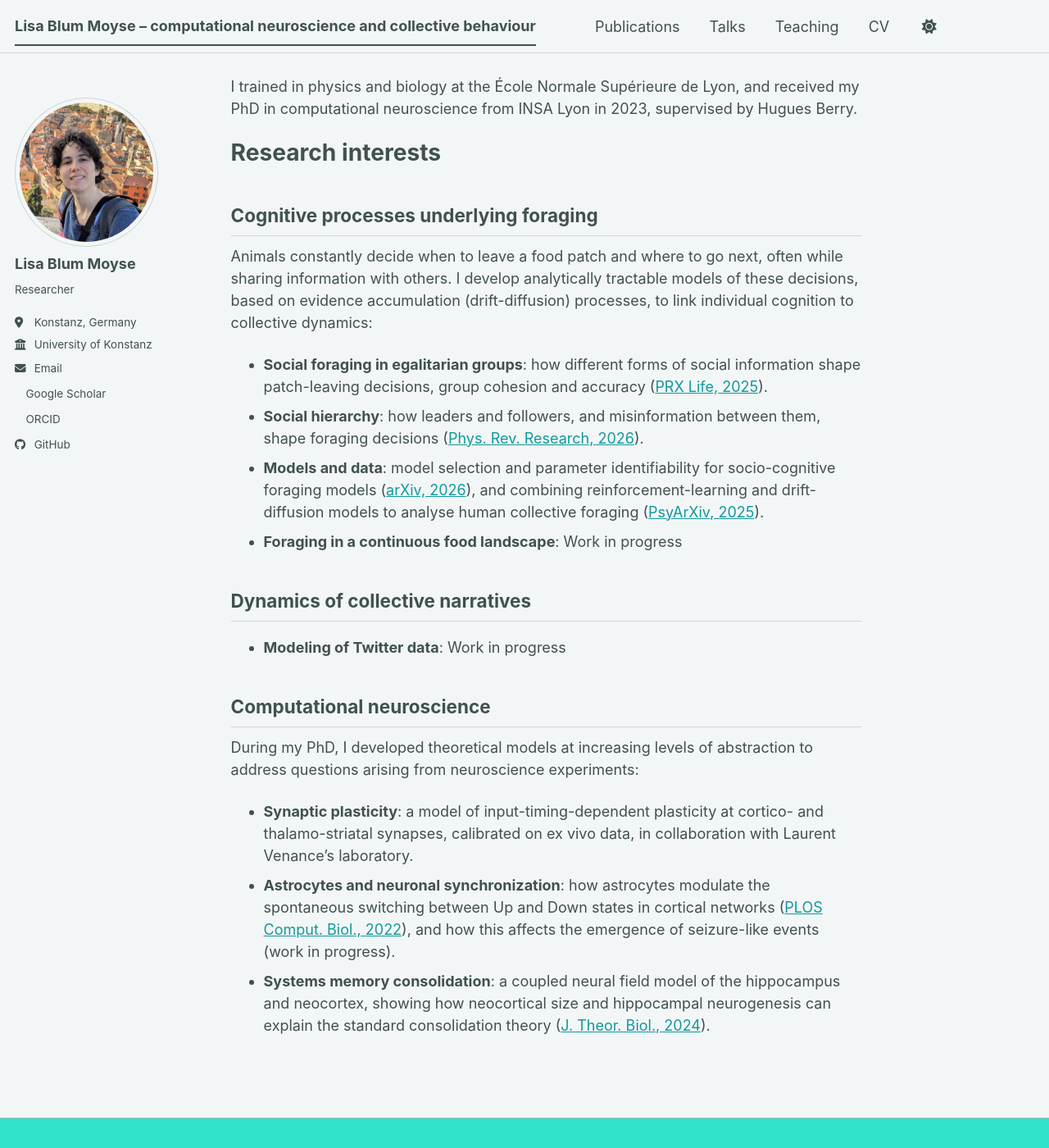
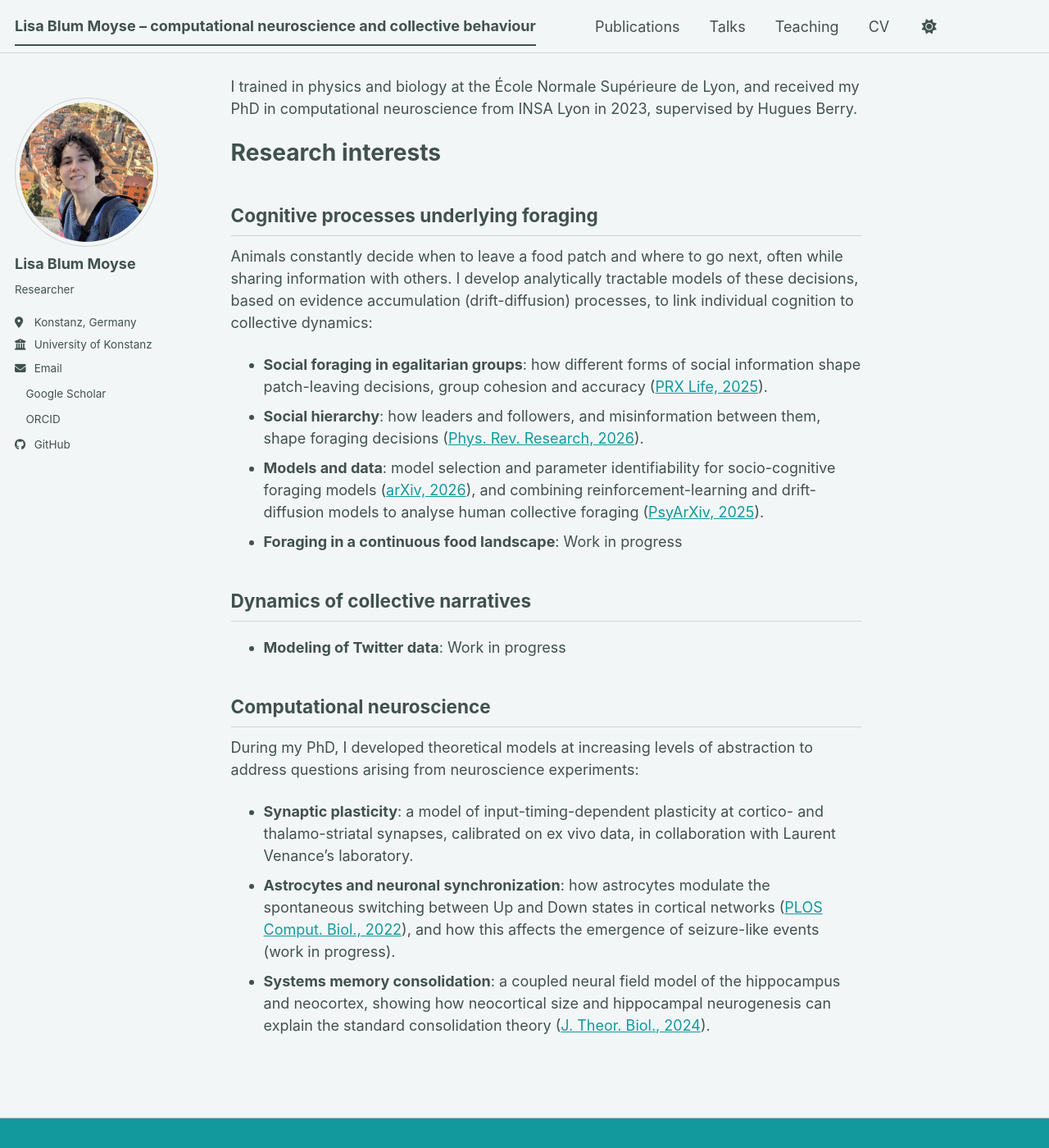
Before and after one commit to lblummoyse/lblummoyse.github.io, a Jekyll site: the page built from _pages/about.md, in a window 1280 px wide and 1400 px high, scrolled down 208 px. Shown: the whole window at 82% size. Built offline with Jekyll 4.4.1, drawn with Linux system fonts in a browser that asks for light colours; a style sheet for code colours, icons or effects is not loaded.

Commit message:
Update _mint_light.scss

```diff
--- a/_sass/theme/_mint_light.scss
+++ b/_sass/theme/_mint_light.scss
@@ -15,7 +15,7 @@ $text-muted                : #5c6d6a;
 $link                      : #11999e;
 $link-dark                 : mix(#000, $link, 25%);
 $link-light                : mix(#fff, $link, 25%);
-$footer                    : #30e3ca;
+$footer                    : #11999e;
 $border                    : mix(#fff, #40514e, 75%);
 $border-dark               : mix(#fff, #40514e, 60%);
 
```
